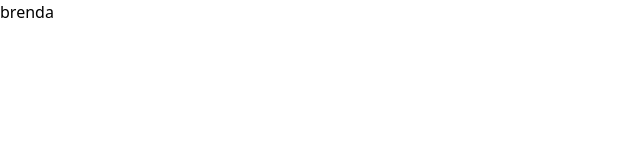
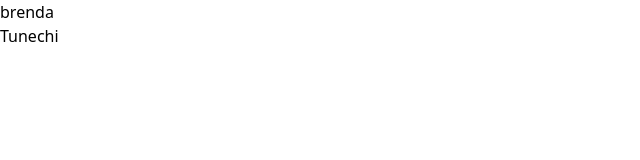
Before and after one commit to keelann95/Film-Verse, a React (Vite) app: page / in a window 1280 px wide. Shown: the top 160 px of the page, without its empty margins (0-640 px from the left). Built offline with nearby package versions, Linux system fonts and the light colour scheme.

Commit message:
edits to tunechi

```diff
--- a/src/App.jsx
+++ b/src/App.jsx
@@ -4,6 +4,7 @@ const App = () => {
   return (
     <div>
       <h1> brenda</h1>
+      <h2> Tunechi</h2>
     </div>
   )
 }
```
